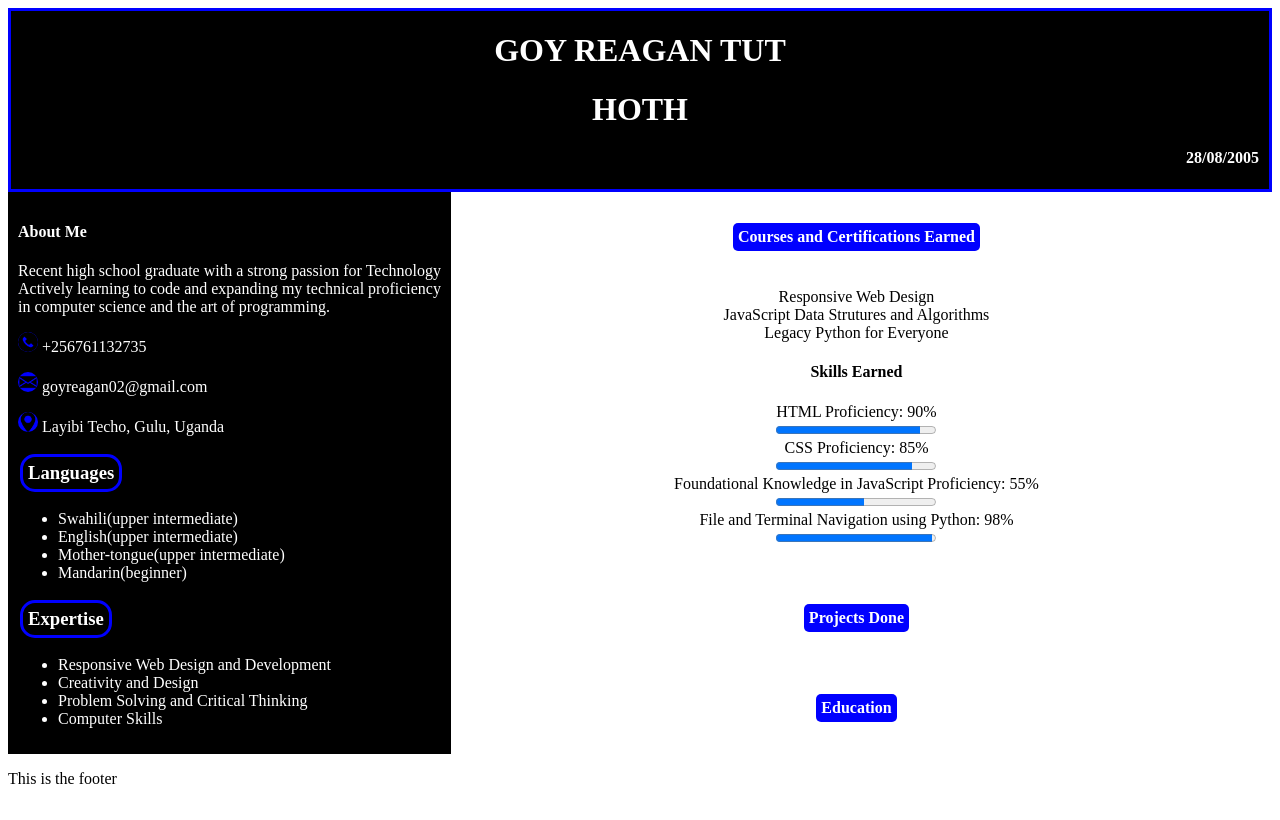
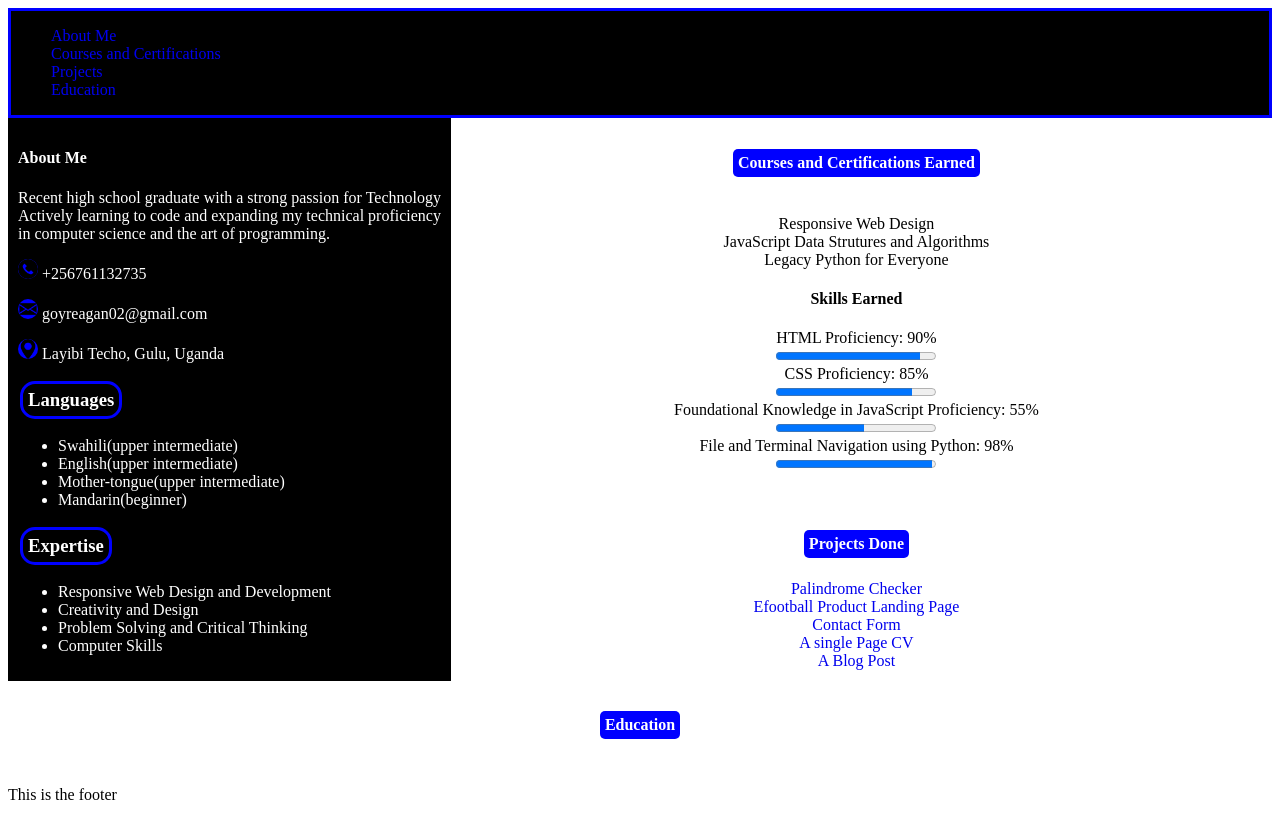
Before and after one commit to GOYREAGAN/Resume-2.0, a plain HTML site: page index.html in a window 1280 px wide. Drawn offline with Linux system fonts and the light colour scheme.

Commit message:
third day

```diff
--- a/index.html
+++ b/index.html
@@ -10,13 +10,19 @@
         <link rel="stylesheet" type="text/css" href="style.css">
     </head>
     <body>
-        <header>
-            <h1>GOY REAGAN TUT</h1>
-            <h1>HOTH</h1>
-            <h4>28/08/2005</h4>
+        <header><!--create a nav bar with links to sections-->
+            <!--fix the navbar the links are not opening on the sections-->
+        <nav>
+            <ul type="none">
+                <li><a href="#About">About Me</a></li>
+                <li><a href="courses">Courses and Certifications</a></li>
+                <li><a href="projects">Projects</a></li>
+                <li><a href="education">Education</a></li>
+            </ul>
+        </nav>
         </header>
         <main>
-            <aside>
+            <aside id="About">
                 <p>
                     <h4>About Me</h4>
                     Recent high school graduate with a strong passion for Technology<br>
@@ -49,7 +55,7 @@
                     <li>Computer Skills</li>
                 </ul>
             </aside>
-            <section>
+            <section id="courses">
                 <h4 class="second_headings">Courses and Certifications Earned</h4><br>
                 <p>
                     Responsive Web Design <br>
@@ -68,11 +74,17 @@
                 <progress id="file-progress" value="98" max="100"></progress><br>
                 </p>
             </section>
-            <section>
+            <section id="projects">
                 <h4 class="second_headings">Projects Done</h4>
-
+                <div class="links">
+                <a href="https://github.com/GOYREAGAN/Palindrome" target="_blank" rel="noopener">Palindrome Checker</a><br>
+                <a href="https://github.com/GOYREAGAN/Product_Landing_page" target="_blank" rel="noopener">Efootball Product Landing Page</a><br>
+                <a href="https://github.com/GOYREAGAN/Contact-Form" target="_blank" rel="noopener">Contact Form</a><br>
+                <a href="https://github.com/GOYREAGAN/Single-Page-CV-goy" target="_blank" rel="noopener">A single Page CV</a><br>
+                <a href="https://github.com/GOYREAGAN/Blog-Post" target="_blank" rel="noopener">A Blog Post</a><br>
+                </div>
             </section>
-            <section>
+            <section id="education">
                 <h4 class="second_headings">Education</h4>
             </section>
         </main>
--- a/style.css
+++ b/style.css
@@ -28,17 +28,13 @@ header{
     background-color: black;
     border: solid blue;
     width:auto;
+    text-decoration: none;
+    display: flex;
 }
-/*h4 heading styling(the Date of birth)*/
-header h4{
-    text-align: right;
-    position:relative;
-    margin-right: 10px;
+header,ul,li{
+    align-content: space-evenly;
 }
-/*h1 styling found at the header tag*/
-header h1{
-    text-align: center;
-}
+
 /*headings for the second section*/
 .second_headings{
     color:white;
@@ -66,7 +62,7 @@ section{
 
 footer{
     display:block;
-    clear:both;/*clears the flow of the aside and other sections*/
+    clear:both; /*clears the flow of the aside and other sections*/
 }
 .progress{
     width:auto;
@@ -77,6 +73,9 @@ footer{
     gap:5px;
     display:flex;
 }
+a{
+    text-decoration: none;
+}
 
 /*the flow of the section and aside chnages to accomodate screen size*/
 @media screen and(max-width:600px) {
```
